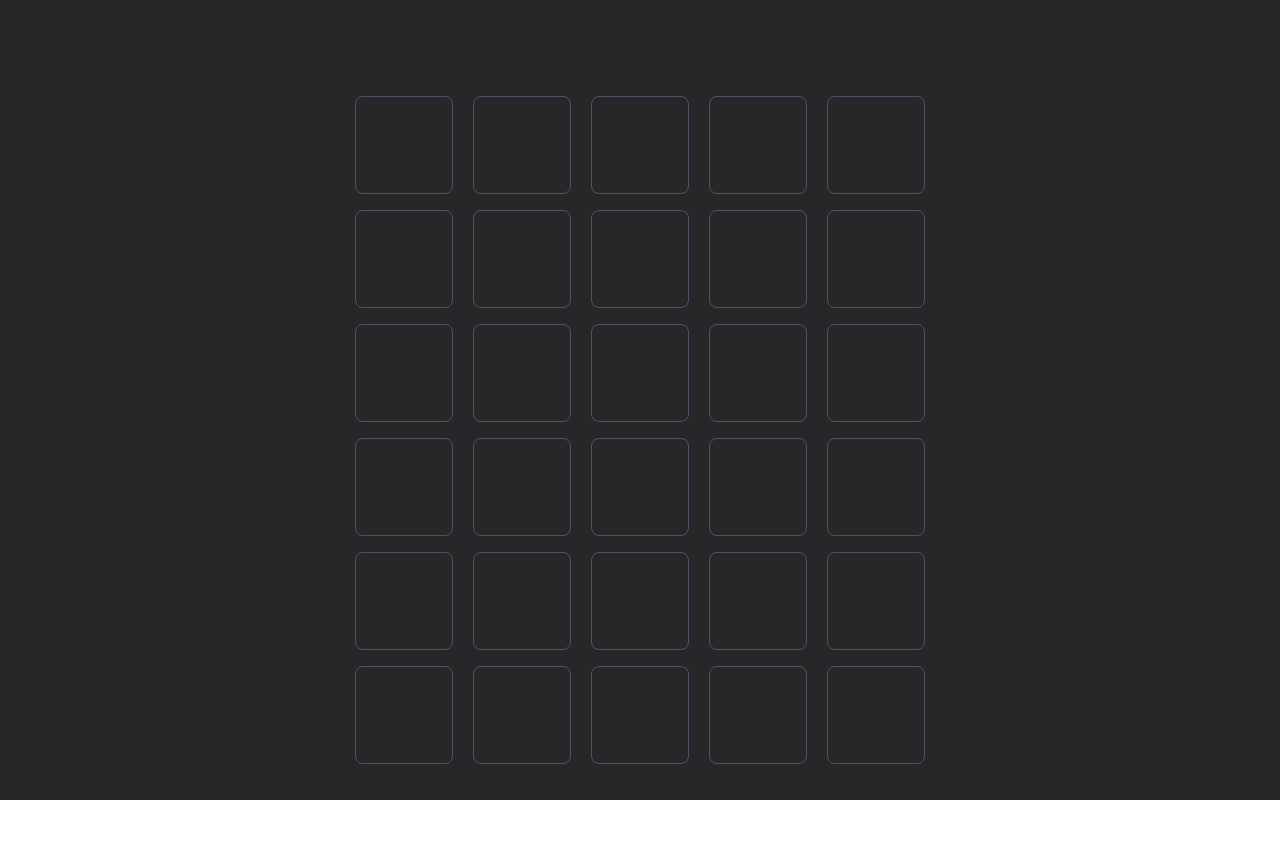
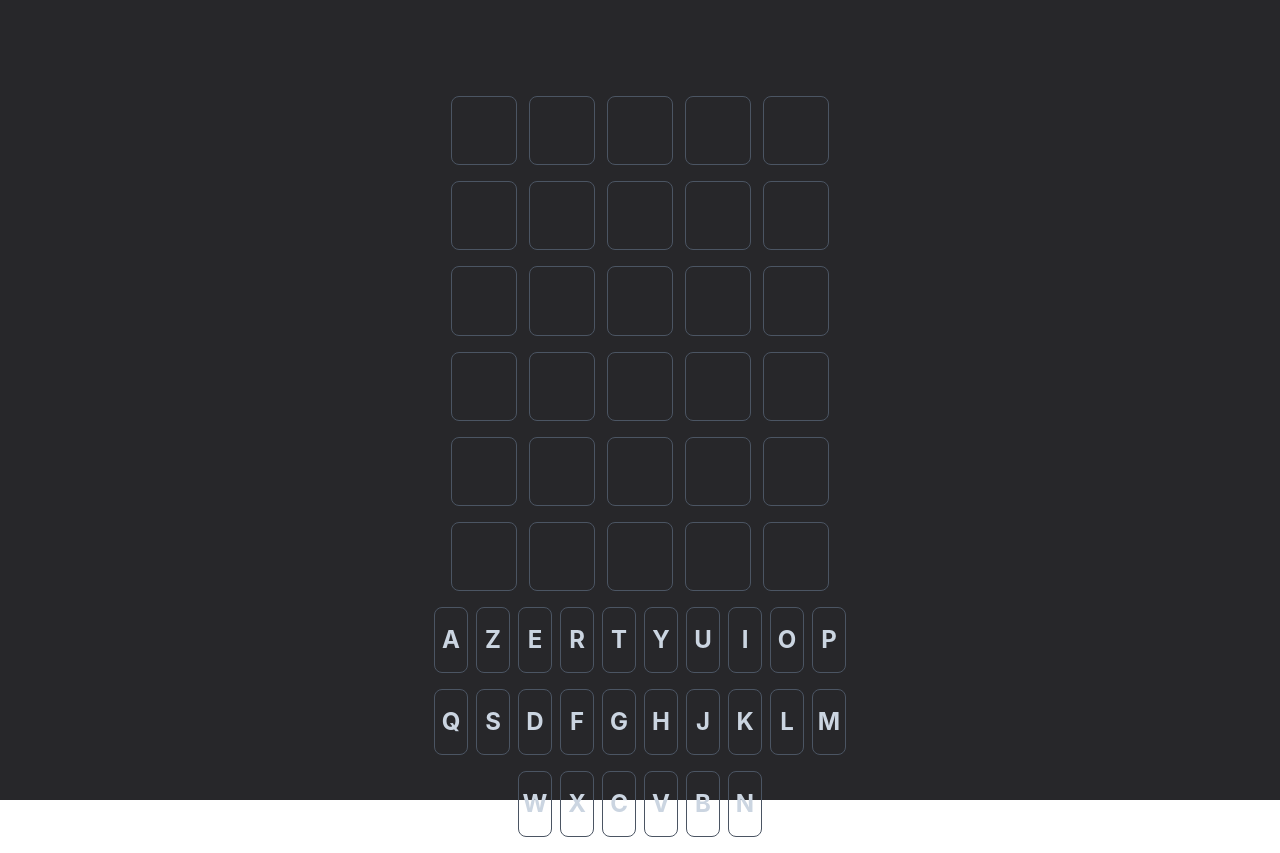
Before and after one commit to yoannrey/monkey-wordle, a React (Create React App) app: page / in a window 1280 px wide. Before the commit the page ends 800 px from the top, so only its background shows below. Built offline with nearby package versions, Linux system fonts and the light colour scheme.

Commit message:
Adding keyboard component
Signed-off-by: Yoann Rey <y.rey@tims.fr>

```diff
--- a/src/App.tsx
+++ b/src/App.tsx
@@ -3,6 +3,7 @@ import './App.css';
 import WordRow, {CompleteRow, EmptyRow} from "./Components/Grid/Cell";
 import {Utils} from "./Utils";
 import {json_data} from "./json_data";
+import Keyboard from "./Components/Keyboard/Keyboard";
 
 
 function isGameWin(value: string[], word: string[]): boolean {
@@ -62,6 +63,7 @@ export default function App({word}: { word: string }) {
                 {submitted.length < TRIES_NB ? <WordRow value={pressed} /> : 'GAME ENDED: ' + word}
                 {Array.from({length: TRIES_NB - submitted.length - 1}).map((_, i) => <EmptyRow key={i}/>)}
             </div>
+            <Keyboard />
         </div>
     );
 }
--- a/src/Components/Grid/Cell.tsx
+++ b/src/Components/Grid/Cell.tsx
@@ -19,7 +19,7 @@ type WordRowProps = {
 
 export default function WordRow({value}: WordRowProps) {
     return (
-        <div className="grid grid-cols-5 place-items-center gap-5 mb-[1rem]">
+        <div className="grid grid-cols-5 place-items-center gap-3 mb-[1rem]">
             {Array.from({length: 5}).map((_, i) => {
                     return (
                         <Cell key={i} value={value![i] || ''} isComplete={IsComplete.NOT}/>
@@ -31,7 +31,7 @@ export default function WordRow({value}: WordRowProps) {
 
 export function EmptyRow() {
     return (
-        <div className="grid grid-cols-5 place-items-center gap-5 mb-[1rem]">
+        <div className="grid grid-cols-5 place-items-center gap-3 mb-[1rem]">
             {Array.from({length: 5}).map((_, i) => {
                     return (
                         <Cell key={i} value={''} isComplete={IsComplete.NOT}/>
@@ -56,7 +56,7 @@ export function CompleteRow({value, word}: WordRowProps) {
     let map1 = new Map();
     map1 = isLetterIn(word!);
     return (
-        <div className="grid grid-cols-5 place-items-center gap-5 mb-[1rem]">
+        <div className="grid grid-cols-5 place-items-center gap-3 mb-[1rem]">
             {Array.from({length: 5}).map((_, i) => {
                 if (word!.indexOf(value![i]) !== -1) {
                     if (map1.get(value![i]) > 0) {
@@ -91,7 +91,7 @@ export function CompleteRow({value, word}: WordRowProps) {
 }
 
 export function Cell({i, value, isComplete}: CellProps) {
-    const classesTw = 'h-1 w-1 min-w-full min-h-full justify-center flex text-slate-300 items-center uppercase text-gray-base py-[3rem] px-[3rem] border text-[3rem] font-bold border-gray-600 rounded-lg';
+    const classesTw = 'h-1 w-1 min-w-full min-h-full justify-center flex text-slate-300 items-center uppercase text-gray-base py-[2.1rem] px-[2rem] border text-[2rem] font-bold border-gray-600 rounded-lg';
     let result: ReactElement = <span key={i} className={classesTw + ' bg-grey-600 '}>{value}</span>;
     switch (isComplete) {
         case IsComplete.NOT:
--- /dev/null
+++ b/src/Components/Keyboard/Keyboard.tsx
@@ -0,0 +1,21 @@
+import {CompleteRow} from "../Grid/Cell";
+import React from "react";
+
+export default function Keyboard() {
+    const keyTouchesTop: string[] = ["A", "Z", "E", "R", "T", "Y", "U", "I", "O", "P"];
+    const keyTouchesMid: string[] = ["Q", "S", "D", "F", "G", "H", "J", "K", "L", "M"];
+    const keyTouchesBot: string[] = ["W", "X", "C", "V", "B", "N"];
+    return (
+        <div className="flex-col flex text-center text-white items-center">
+            <div className="grid grid-cols-10 gap-2 mb-[1rem]">
+                {keyTouchesTop.map((touch) => <span className="h-1 w-1 min-w-full min-h-full justify-center flex text-slate-300 items-center uppercase text-gray-base py-[2rem] px-[1rem] border text-[1.5rem] font-bold border-gray-600 rounded-lg">{touch}</span>)}
+            </div>
+            <div className="grid grid-cols-10 gap-2 mb-[1rem]">
+                {keyTouchesMid.map((touch) => <span className="h-1 w-1 min-w-full min-h-full justify-center flex text-slate-300 items-center uppercase text-gray-base py-[2rem] px-[1rem] border text-[1.5rem] font-bold border-gray-600 rounded-lg">{touch}</span>)}
+            </div>
+            <div className="grid grid-cols-6 gap-2 mb-[1rem]">
+                {keyTouchesBot.map((touch) => <span className="h-1 w-1 min-w-full min-h-full justify-center flex text-slate-300 items-center uppercase text-gray-base p-4 py-[2rem] px-[1rem] border text-[1.5rem] font-bold border-gray-600 rounded-lg">{touch}</span>)}
+            </div>
+        </div>
+    )
+}
```
Also changed, not shown: 1 other file (tests, documents, lock files or other folders).
